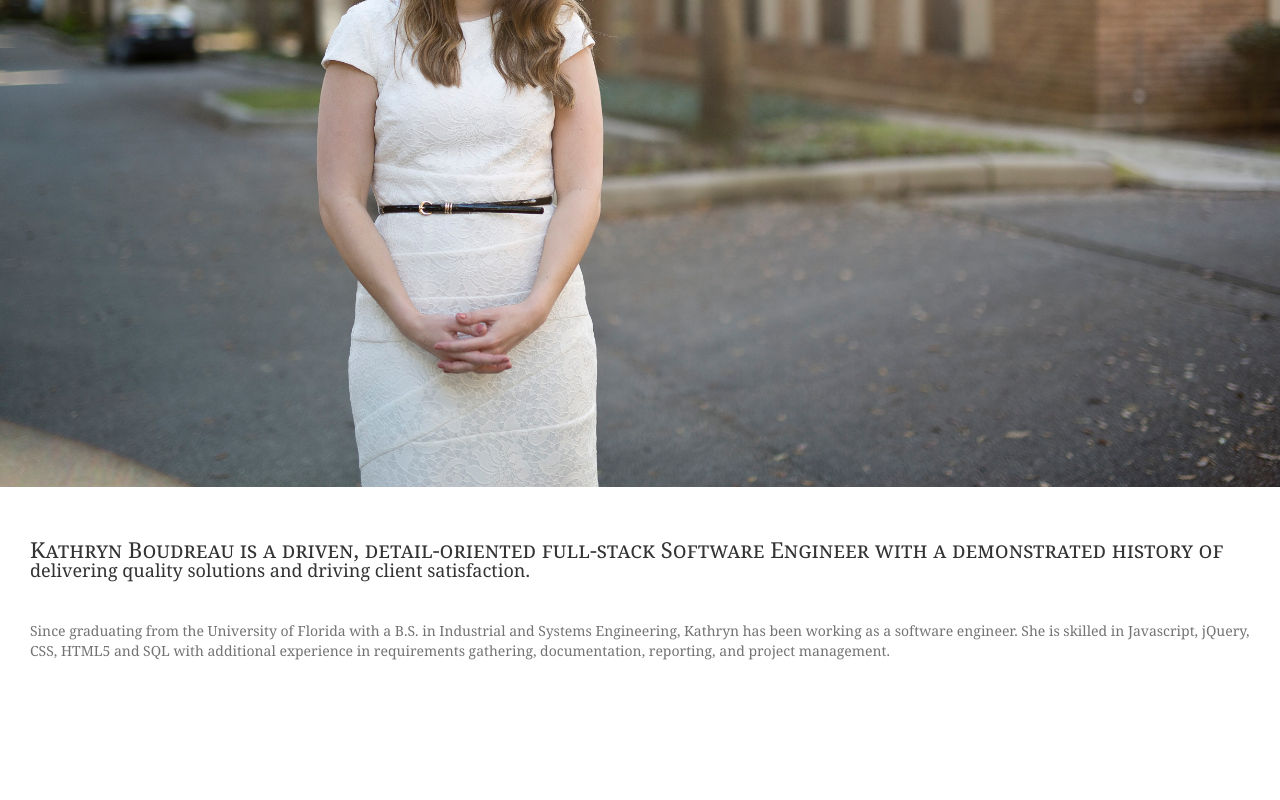
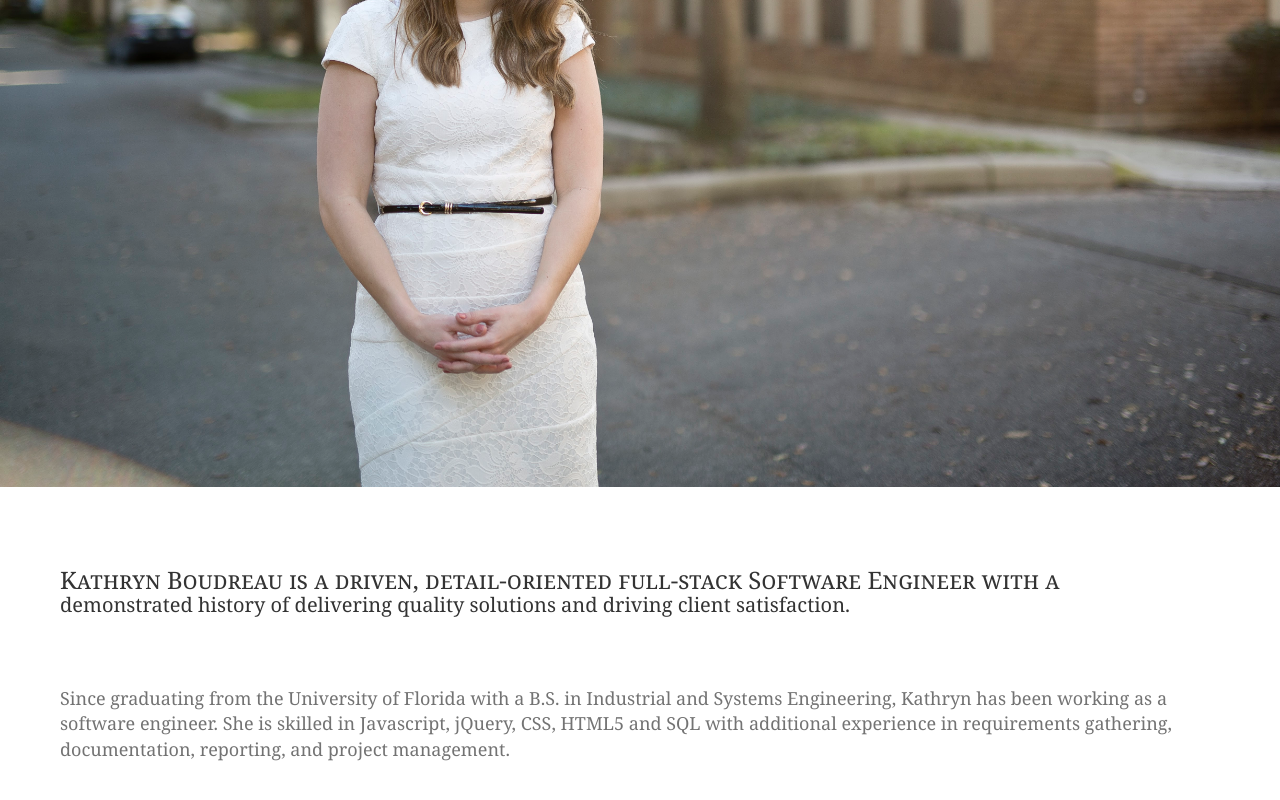
Before and after one commit to kdboudreau/kdboudreau.github.io, an Angular app: page / in a window 1280 px wide. Shown: the part 366-1166 px from the top of the page. Before the commit the page ends 1057 px from the top, so only its background shows below. Built offline with nearby package versions, Linux system fonts and the light colour scheme.

Commit message:
updating font sizes and padding

```diff
--- a/src/app/app.component.css
+++ b/src/app/app.component.css
@@ -17,9 +17,9 @@
   }
 }
 
- div {
+div {
    font-family: 'adriane', Georgia, serif;
- }
+}
 
 app-root, app-header, app-portfolio {
   height: 100%;
@@ -27,5 +27,5 @@ app-root, app-header, app-portfolio {
 
 .page-layout {
   width: 100%;
-  height: 100%
+  height: 100%;
 }
--- a/src/app/portfolio/portfolio.component.css
+++ b/src/app/portfolio/portfolio.component.css
@@ -1,13 +1,14 @@
 .portfolio-h2 {
-  padding: 30px;
+  padding: 60px;
   vertical-align: top;
-  font-size: 18px;
+  font-size: 20px;
 }
 .portfolio-h2::first-line {
   font-variant-caps: small-caps;
-  font-size: 22px;
+  font-size: 24px;
 }
 .portfolio-div {
-  padding: 0 30px 30px 30px;
+  padding: 0 60px 60px 60px;
   color: #737373;
+  font-size: 18px;
 }
```
